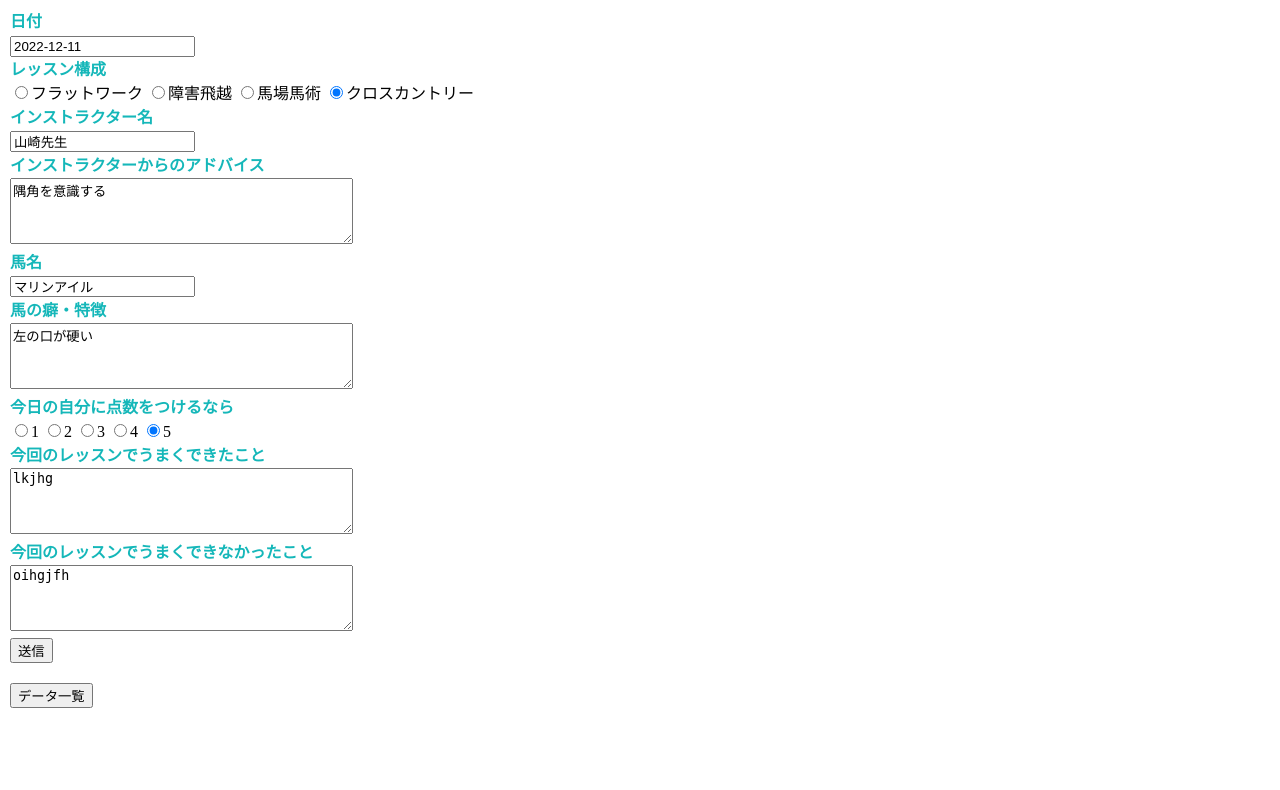
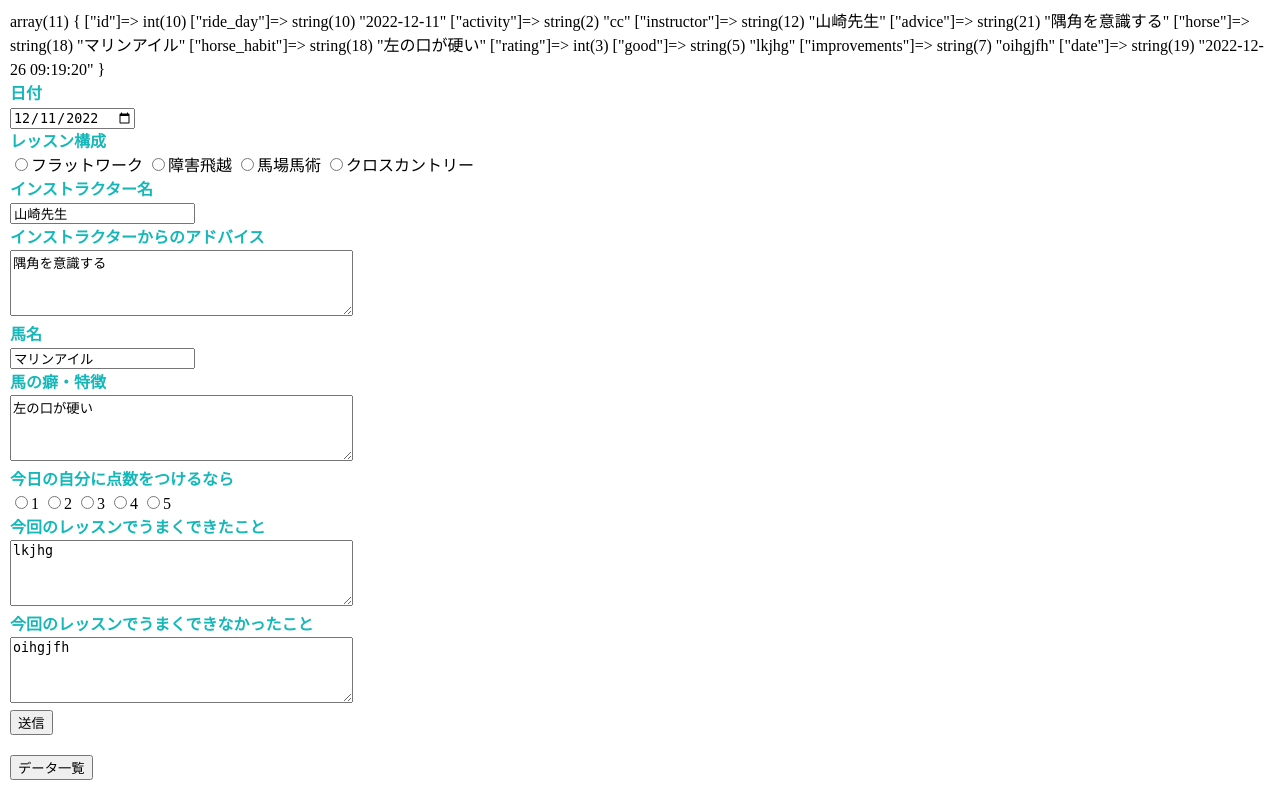
Before and after one commit to yuritaka10/gs_php02, a PHP site: page /detail.php?id=10 in a window 1280 px wide. Shown: the part 46-836 px from the top of the page. Before the commit the page ends 754 px from the top, so only its background shows below. Run offline with PHP 8.4, Linux system fonts and the light colour scheme; data comes from the database, SQL or seed files in the repository; both versions use the stored data as it was after the commit; some libraries are stand-ins or nearby versions.

Commit message:
try to connect db and radio button

```diff
--- a/detail.php
+++ b/detail.php
@@ -20,7 +20,7 @@ $stmt->bindValue(':id', $id, PDO::PARAM_INT); //PARAM_INTなので注意
 $status = $stmt->execute();
 
 $fw ="";
-$jp ="";
+$ju ="";
 $dr ="";
 $cc ="";
 
@@ -31,22 +31,24 @@ if ($status === false) {
     exit('SQLError:' . print_r($error, true));
 } else {
     // データが取得できた場合の処理
-    $result = $stmt->fetch();
+     $result = $stmt->fetch(PDO::FETCH_ASSOC);
+    }
+
+//運動内容ラジオぼたんチェック
+if( $result['activity'] === "fw"){
+    $fw ='checked = "checked"';
+}elseif($result['activity'] === "ju"){
+    $ju='checked = "checked"';
+}elseif($result['activity'] === "dr"){
+    $dr='checked = "checked"';
+}elseif($result['activity'] === "cc"){
+    $cc='checked = "checked"';
 }
 
-//運動内容ラジオぼたんチェック
-if( $result['activity' === 'fw']){
-    $fw ="checked";
-}elseif($result['activity' === 'jp']){
-    $jp= "checked";
-}elseif($result['activity' === 'dr']){
-    $dr= "checked";
-}elseif($result['activity' === 'cc']){
-    $cc= "checked";
-}
 
-//点数
-$rating = $result['rating']
+//点数ラジオボタンチェック
+
+
 ?>
 
 
@@ -55,7 +57,7 @@ $rating = $result['rating']
 
 <head>
     <meta charset="UTF-8">
-    <title>データ登録</title>
+    <title>記録詳細</title>
     <link rel="stylesheet" href="css/reset.css">
     <link rel="stylesheet" href="css/style.css">
     <script src="https://ajax.googleapis.com/ajax/libs/jquery/3.6.0/jquery.min.js"></script>
@@ -73,9 +75,12 @@ $rating = $result['rating']
         <form action="update.php" method="post">
     <div class="jumbotron">
             <fieldset>
+
         <input type="hidden" name="id" value="<?= h($result['id'])?>">
+
+        <?php var_dump($result);  ?>
         <div class="bold">日付</div>
-        <input type="text" id="datepicker" name="ride_day" value="<?= h($result['ride_day'])?>">
+        <input type="date" id="datepicker" name="ride_day" value="<?= h($result['ride_day'])?>">
             <script>$(function() {
                 $('#datepicker').datepicker({
                   dateFormat: 'yy/mm/dd'
@@ -86,10 +91,10 @@ $rating = $result['rating']
 
         <div>
         <p class="bold">レッスン構成</p>
-            <label><input type="radio" name="activity" value="fw" checked= <?php $fw ?>>フラットワーク</label>
-            <label><input type="radio" name="activity" value="ju" checked= <?php $ju ?>>障害飛越</label>
-            <label><input type="radio" name="activity" value="dr" checked= <?php $dr ?>>馬場馬術</label>
-            <label><input type="radio" name="activity" value="cc" checked= <?php $cc ?>>クロスカントリー</label>
+            <label><input type="radio" name="activity" value="fw" <?php $fw ?>>フラットワーク</label>
+            <label><input type="radio" name="activity" value="ju" <?php $ju ?>>障害飛越</label>
+            <label><input type="radio" name="activity" value="dr" <?php $dr ?>>馬場馬術</label>
+            <label><input type="radio" name="activity" value="cc" <?php $cc ?>>クロスカントリー</label>
         </div>
 
 
@@ -106,17 +111,16 @@ $rating = $result['rating']
         <label><textArea name="horse_habit" rows="4" cols="40"><?=h($result['horse_habit'])?></textArea></label><br>
 
         <div class="bold">今日の自分に点数をつけるなら</div>
-            <label><input type="radio" name="rating" value="1" checked= <?php $rating ?>>1</label>
-            <label><input type="radio" name="rating" value="2" checked= <?php $rating ?>>2</label>
-            <label><input type="radio" name="rating" value="3" checked= <?php $rating ?>>3</label>
-            <label><input type="radio" name="rating" value="4" checked= <?php $rating ?>>4</label>
-            <label><input type="radio" name="rating" value="5" checked= <?php $rating ?>>5</label>
+            <label><input type="radio" name="rating" value="1">1</label>
+            <label><input type="radio" name="rating" value="2">2</label>
+            <label><input type="radio" name="rating" value="3">3</label>
+            <label><input type="radio" name="rating" value="4">4</label>
+            <label><input type="radio" name="rating" value="5">5</label>
 
         <div class="bold">今回のレッスンでうまくできたこと</div>
         <label><textArea name="good" rows="4" cols="40"><?=h($result['good'])?></textArea></label><br>
         <div class="bold">今回のレッスンでうまくできなかったこと</div>
         <label><textArea name="improvements" rows="4" cols="40"><?=h($result['improvements'])?></textArea></label><br>
-        <input type="hidden" name="id" value="<?= h($result['id'])?>">
         <div><input type="submit" value="送信"></div>
         </fieldset>
         </div>
--- a/index.php
+++ b/index.php
@@ -65,7 +65,7 @@ if ($status==false) {
     <div class="jumbotron">
             <fieldset>
         <div class="bold">日付</div>
-        <input type="text" id="datepicker" name="ride_day">
+        <input type="date" id="datepicker" name="ride_day">
             <script>$(function() {
                 $('#datepicker').datepicker({
                   dateFormat: 'yy/mm/dd'
--- a/select.php
+++ b/select.php
@@ -8,7 +8,8 @@ error_reporting(E_ALL);           //ここ：全てのレベルのエラーを
     <meta charset="UTF-8">
     <meta http-equiv="X-UA-Compatible" content="IE=edge">
     <meta name="viewport" content="width=device-width, initial-scale=1.0">
-    <title>Saddle</title>
+    <title>記録確認
+    </title>
     <link rel="stylesheet" href="css/reset.css">
     <link rel="stylesheet" href="css/style.css">
     <?php require_once('./count.php'); ?>
```
Also changed, not shown: gs_bm_table.sql (+5 -4 lines), README.md.
